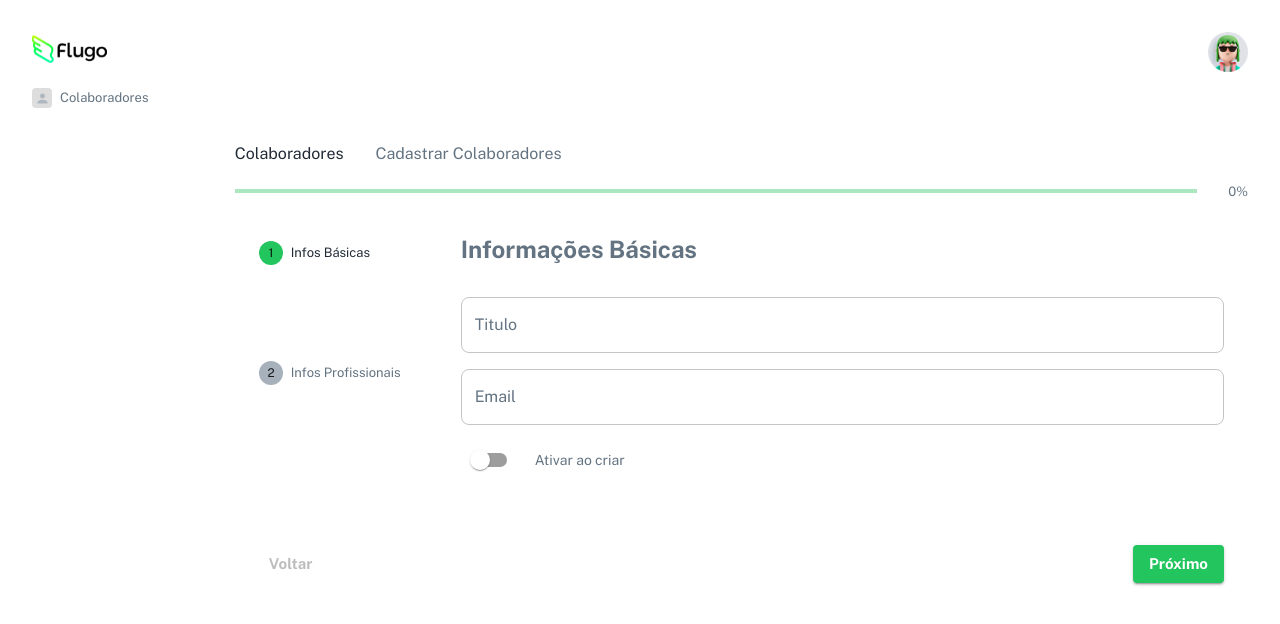
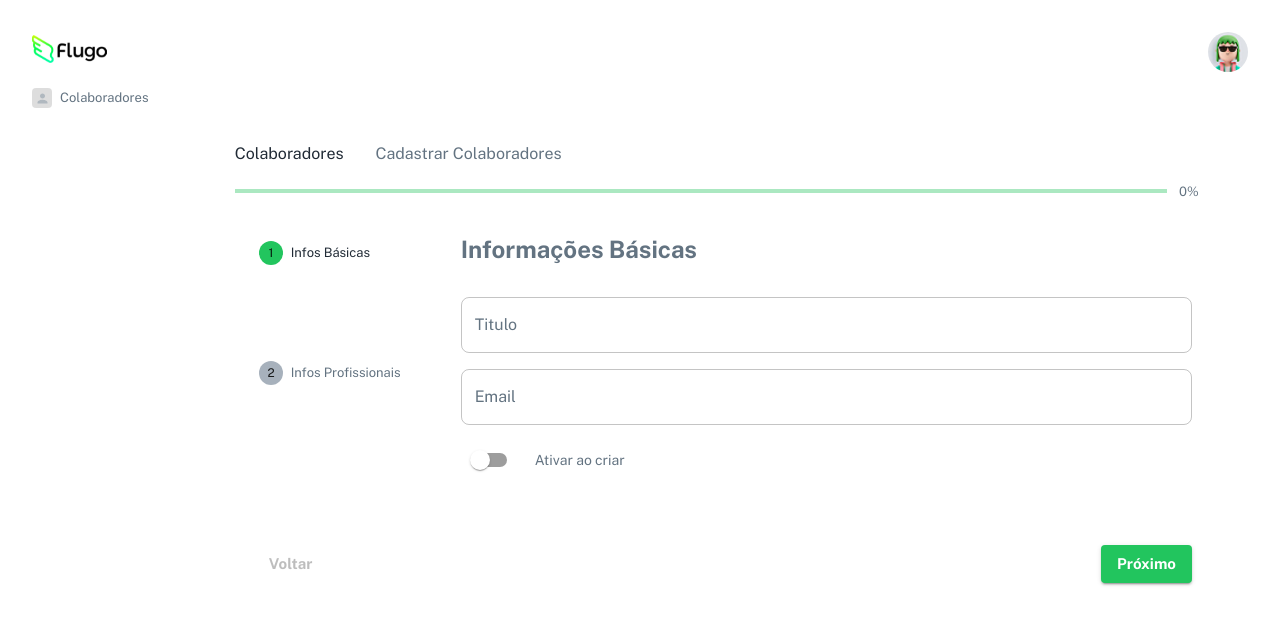
Before and after one commit to Leonardobern10/Desafio_Flugo, a React (Vite) app: page / in a window 1280 px wide. Both pictures are taken after a click on the button "Novo Colaborador". Shown: the top 624 px of the page. Built offline with nearby package versions, Linux system fonts and the light colour scheme; no server answers; the database is empty; some icons are missing.

Commit message:
fix: ajustando espaçamento horizontal

```diff
--- a/src/components/ProgressForm.tsx
+++ b/src/components/ProgressForm.tsx
@@ -8,8 +8,9 @@ export default function ProgressForm(props: {progress: number}): ReactElement {
                     width: '100%',
                     display: 'flex',
                     flexDirection: 'row',
-                    justifyContent: 'space-between',
+                    justifyContent: 'flex-start',
                     alignItems: 'center',
+                    columnGap: 1.5,
                     marginY: 2,
                }}>
                <LinearProgress
--- a/src/context/FormContext.tsx
+++ b/src/context/FormContext.tsx
@@ -58,7 +58,7 @@ export default function FormContext(props: {
      };
 
      return (
-          <Box>
+          <Box sx={{paddingRight: 4}}>
                <HeaderForm onClick={props.onClick} />
                <ProgressForm progress={progress} />
                <Container maxWidth="xl" sx={{mt: 4}}>
```
